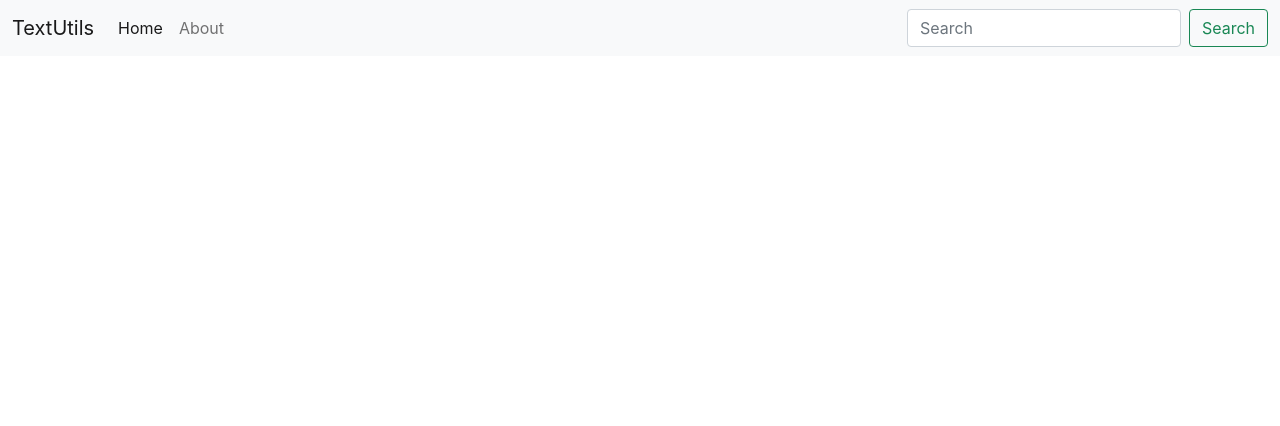
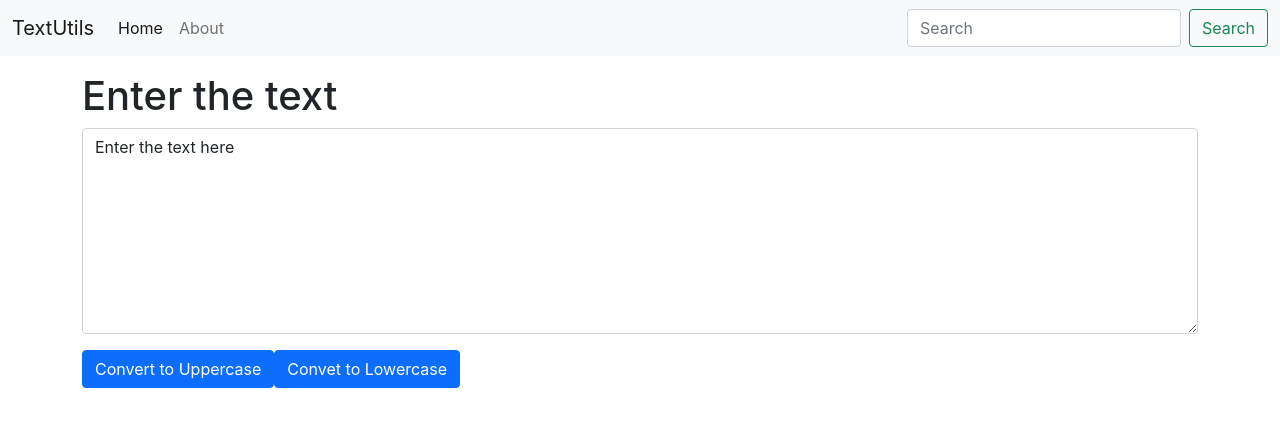
Before and after one commit to gupta-rahul-02/textutils, a React (Create React App) app: page / in a window 1280 px wide. Shown: the top 426 px of the page. Built offline with nearby package versions, Linux system fonts and the light colour scheme.

Commit message:
TextForm added and used useState hook

```diff
--- a/public/index.html
+++ b/public/index.html
@@ -19,7 +19,7 @@
       integrity="sha384-1BmE4kWBq78iYhFldvKuhfTAU6auU8tT94WrHftjDbrCEXSU1oBoqyl2QvZ6jIW3"
       crossorigin="anonymous"
     />
-    <title>React App</title>
+    <title>Text Utils</title>
   </head>
   <body>
     <noscript>You need to enable JavaScript to run this app.</noscript>
--- a/src/App.js
+++ b/src/App.js
@@ -1,5 +1,6 @@
 import './App.css';
 import Navbar from './Components/Navbar';
+import TextForm from './Components/TextForm';
 
 
 
@@ -7,6 +8,10 @@
   return (
     <>
     <Navbar title = "TextUtils"/>
+    <div className="container my-3" >
+    <TextForm heading="Enter the text"/>
+    </div>
+
     </>
   );
 }
--- /dev/null
+++ b/src/Components/TextForm.js
@@ -0,0 +1,36 @@
+import React  , {useState} from 'react'
+
+export default function TextForm(props) {
+    const handleUpClick = ()=>{
+       // console.log("Uppercase was clicked" +text);
+        let newText = text.toUpperCase();
+        setText(newText);
+    }
+
+    const handleOnChange = (event) =>{
+       // console.log("On change");
+        setText(event.target.value);
+    }
+
+    const handleLowClick = ()=>{
+        console.log("Lower Case was clicked" + text);
+        let newText = text.toLowerCase();
+        setText(newText);
+    }
+    const [text , setText] = useState('Enter the text here')
+    //text = "nex text"; wronng way to change state
+    //setText("new text"); // correct way to change the state
+    return (
+    <div>
+        <h1>{props.heading}</h1>
+        <div className="mb-3">
+        <textarea className="form-control" value={text} onChange={handleOnChange} id="myBox" rows="8"></textarea>
+        </div>
+        <button className=" btn btn-primary" onClick={handleUpClick}>Convert to Uppercase</button>
+
+        <button className="btn btn-primary " onClick={handleLowClick}>Convet to Lowercase</button>
+
+
+    </div>
+    )
+}
```
